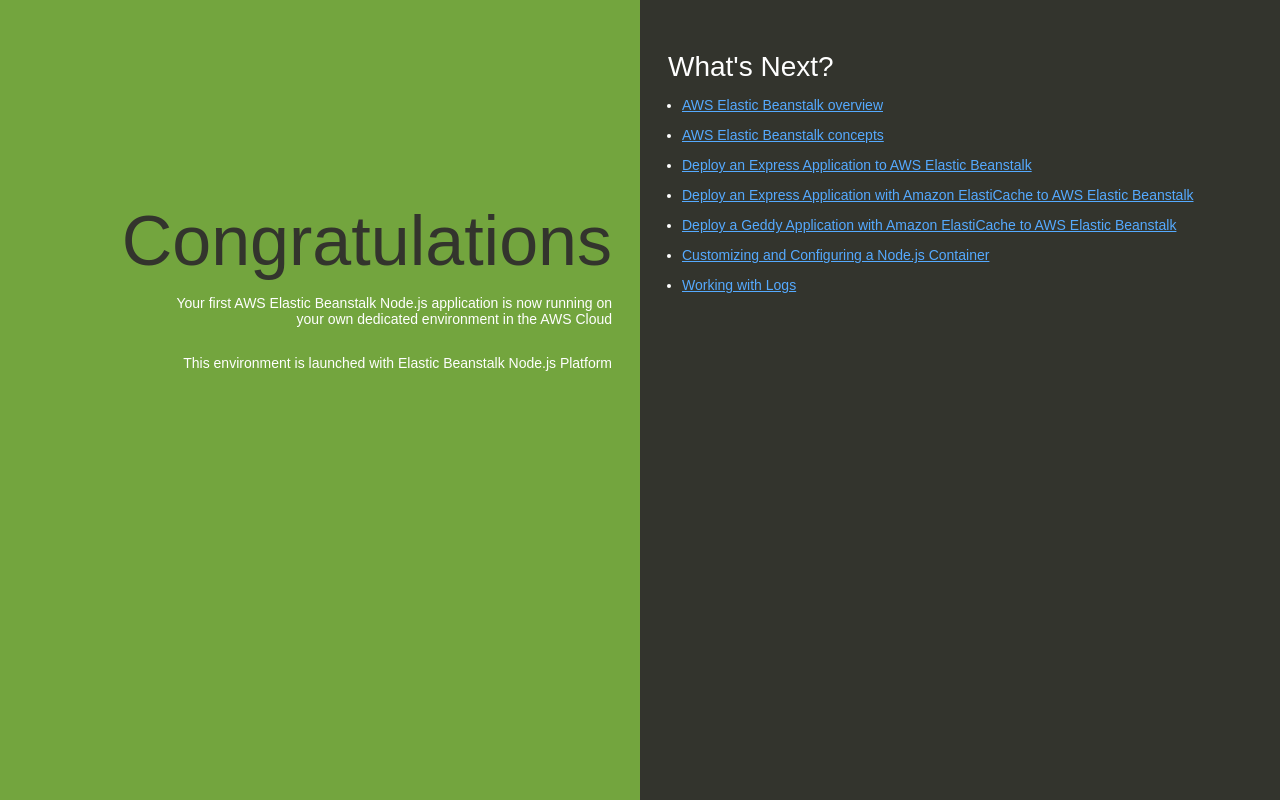
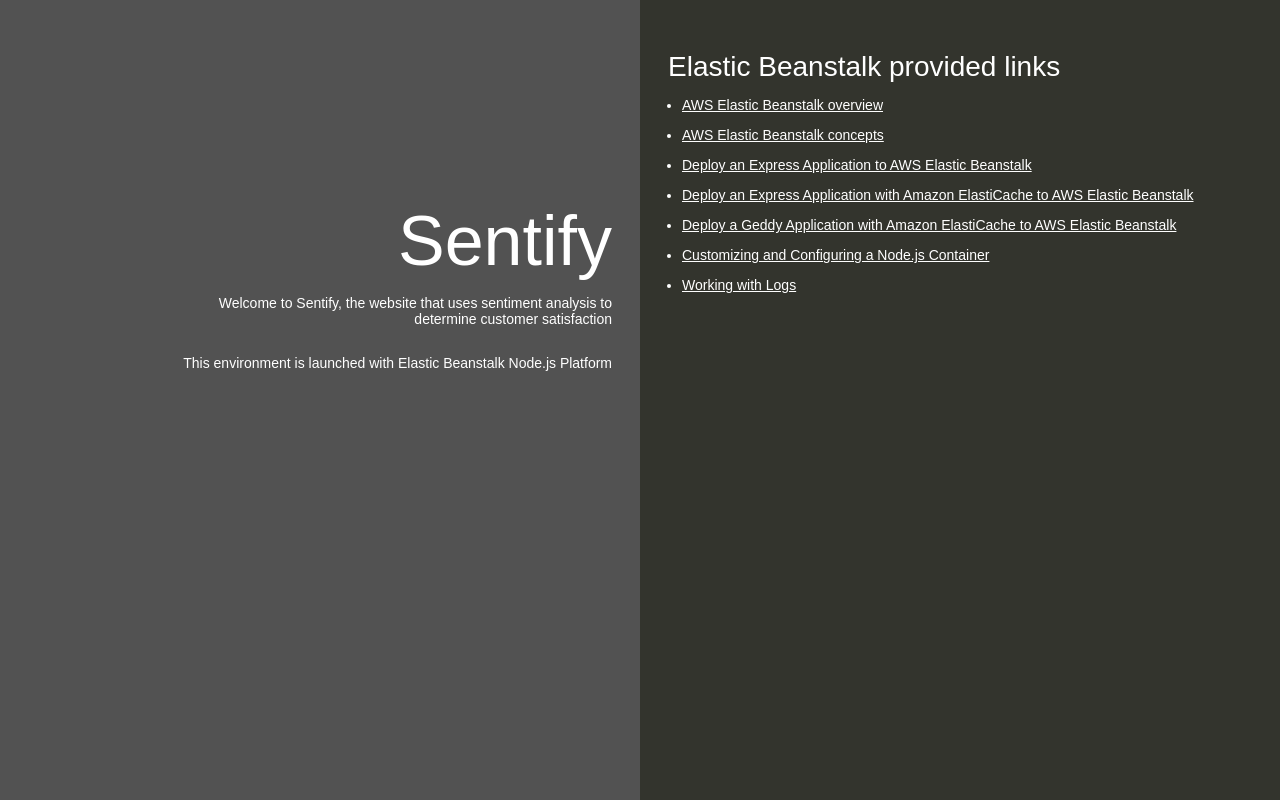
Before and after one commit to maggiez-z/CSDS395, a website: page index.html in a window 1280 px wide. Drawn offline with Linux system fonts and the light colour scheme.

```diff
--- a/index.html
+++ b/index.html
@@ -21,7 +21,7 @@
         text-shadow: #fff 0px 0px 25px;
       }
       a {
-        color: #55aaff;
+        color: #ffffff;
       }
       .textColumn, .linksColumn {
         padding: 2em;
@@ -35,7 +35,7 @@
 
         text-align: right;
         padding-top: 11em;
-        background-color: #73A53E;
+        background-color: #525252;
 
       }
       .textColumn p {
@@ -53,7 +53,7 @@
       }
 
       h1 {
-        color: #33342D;
+        color: #ffffff;
         font-size: 500%;
         font-weight: normal;
         margin-bottom: 0em;
@@ -74,12 +74,12 @@
   </head>
   <body>
     <div class="textColumn">
-      <h1>Congratulations</h1>
-      <p>Your first AWS Elastic Beanstalk Node.js application is now running on your own dedicated environment in the AWS Cloud</p>
+      <h1>Sentify</h1>
+      <p>Welcome to Sentify, the website that uses sentiment analysis to determine customer satisfaction</p>
       <p>This environment is launched with Elastic Beanstalk Node.js Platform</p>
     </div>
     <div class="linksColumn">
-      <h2>What's Next?</h2>
+      <h2>Elastic Beanstalk provided links</h2>
       <ul>
         <li><a href="http://docs.aws.amazon.com/elasticbeanstalk/latest/dg/Welcome.html">AWS Elastic Beanstalk overview</a></li>
         <li><a href="http://docs.aws.amazon.com/elasticbeanstalk/latest/dg/concepts.html">AWS Elastic Beanstalk concepts</a></li>
--- a/package.json
+++ b/package.json
@@ -2,7 +2,9 @@
   "name": "Elastic-Beanstalk-Sample-App",
   "version": "0.0.1",
   "private": true,
-  "dependencies": {},
+  "dependencies": {
+    "bootstrap": "^5.1.1"
+  },
   "scripts": {
     "start": "node app.js"
   }
```
Also changed, not shown: 1 other file.
